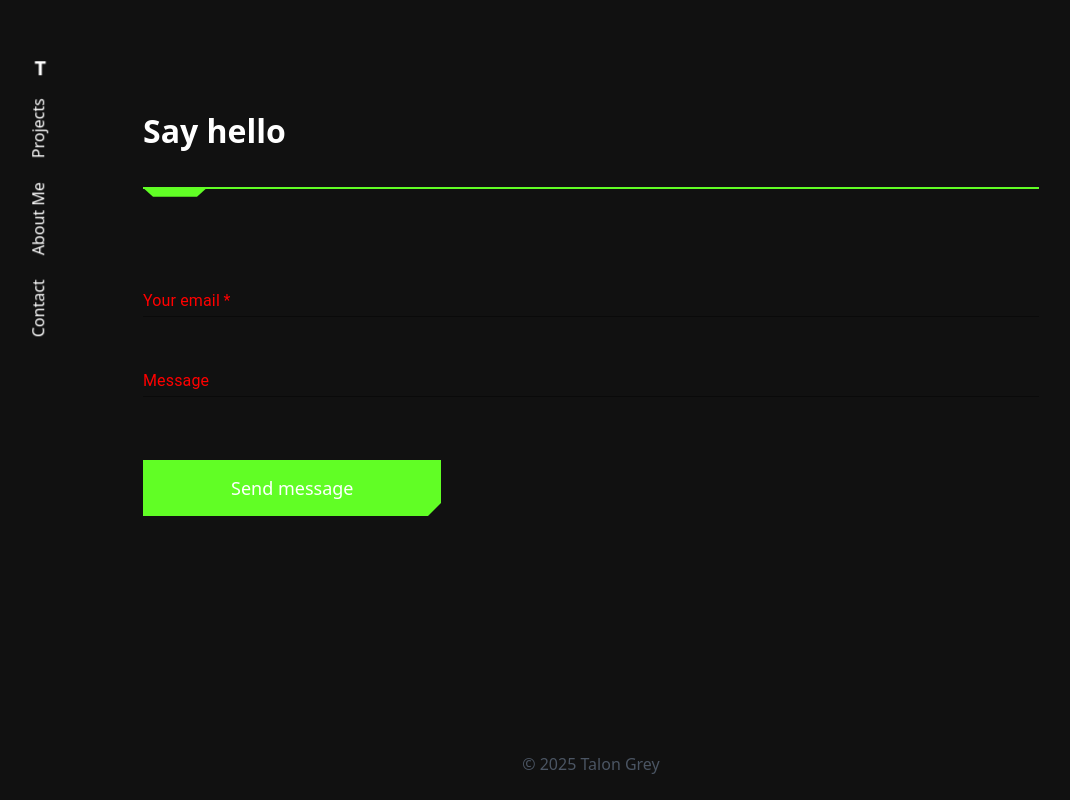
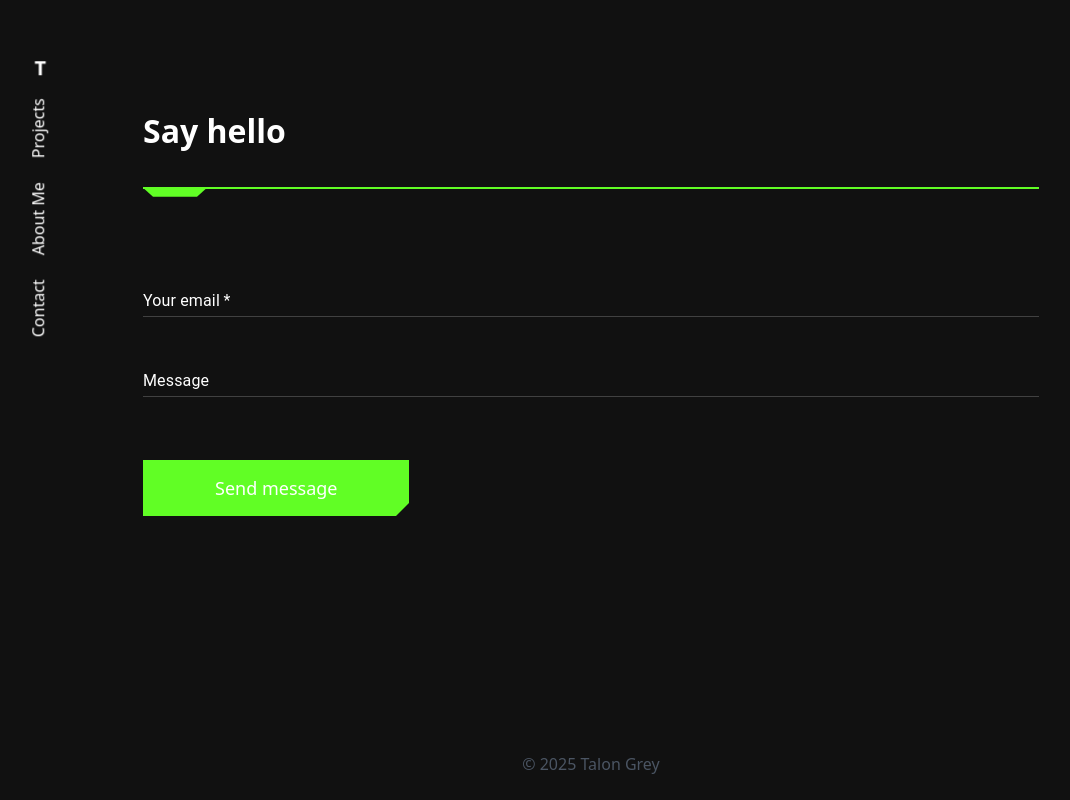
Before and after one commit to talongrey/react-portfolio, a React (Create React App) app: page /contact in a window 1280 px wide. Shown: the whole page, without its empty margins (49-1119 px from the left). Built offline with nearby package versions, Linux system fonts and the light colour scheme.

Commit message:
contact page color fix

```diff
--- a/src/components/contact/Contact.js
+++ b/src/components/contact/Contact.js
@@ -11,20 +11,29 @@ function Contact(color) {
       MuiInputBase: {
         styleOverrides: {
           input: {
-            color: "red", // all input text color
+            color: color.color == 'dark' ? "#ffffff" : '#111111', // all input text color
           },
         },
       },
       MuiInputLabel: {
         styleOverrides: {
           root: {
-            color: "red", // default
+            color: color.color == 'dark' ? "#ffffff" : '#111111', // default
             "&.Mui-focused": {
-              color: "red", // focused
+              color: color.color == 'dark' ? "#ffffff" : '#111111', // focused
             },
           },
         },
       },
+      MuiInput: {
+      styleOverrides: {
+        underline: {
+          "&:before": { borderBottomColor: "#414141" }, // default
+          // "&:hover:not(.Mui-disabled):before": { borderBottomColor: "#61fe25" }, // hover
+          "&:after": { borderBottomColor: "#61fe25" }, // focused
+        },
+      },
+    },
     },
   });
 
--- a/src/index.css
+++ b/src/index.css
@@ -195,7 +195,7 @@ body {
 }
 
 .project-btn {
-  padding: 1rem 5.5rem;
+  padding: 1rem 4.5rem;
   box-sizing: border-box;
     position: relative;
   background-color: var(--main-color);
```
